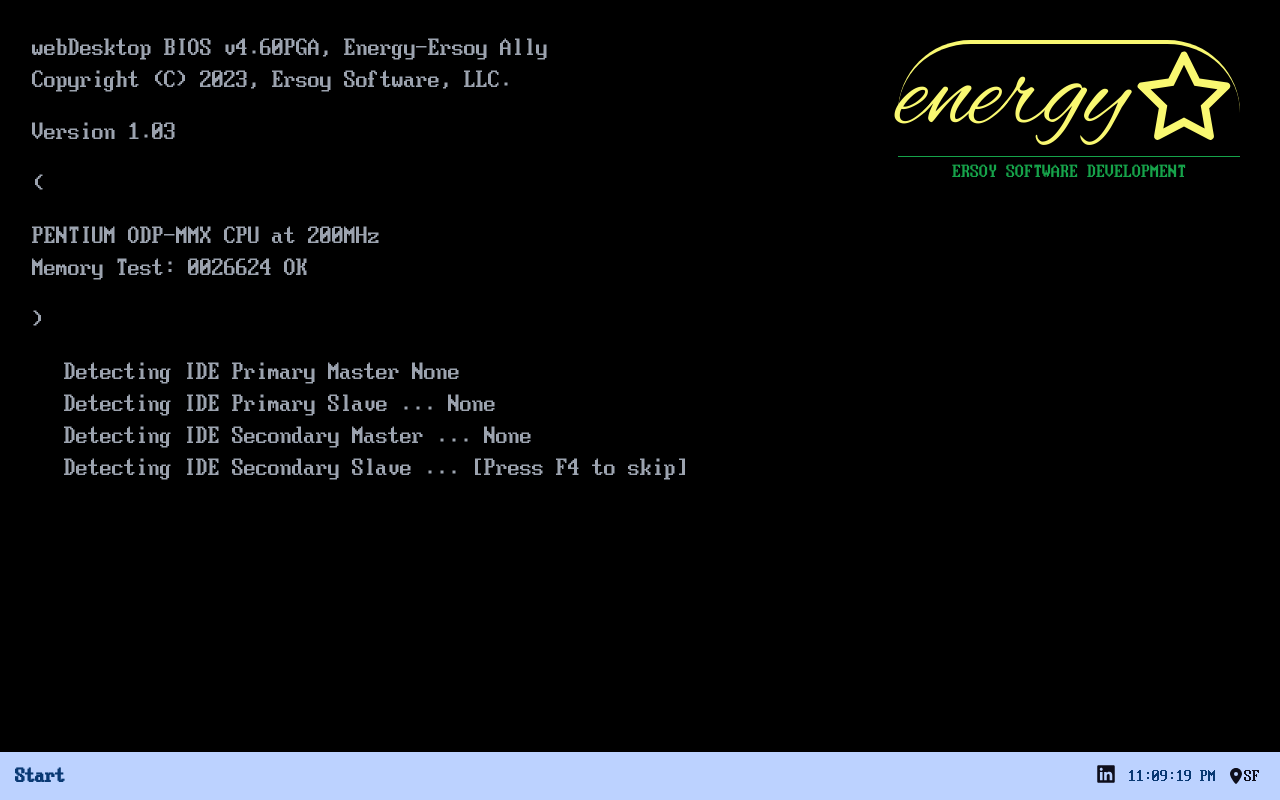
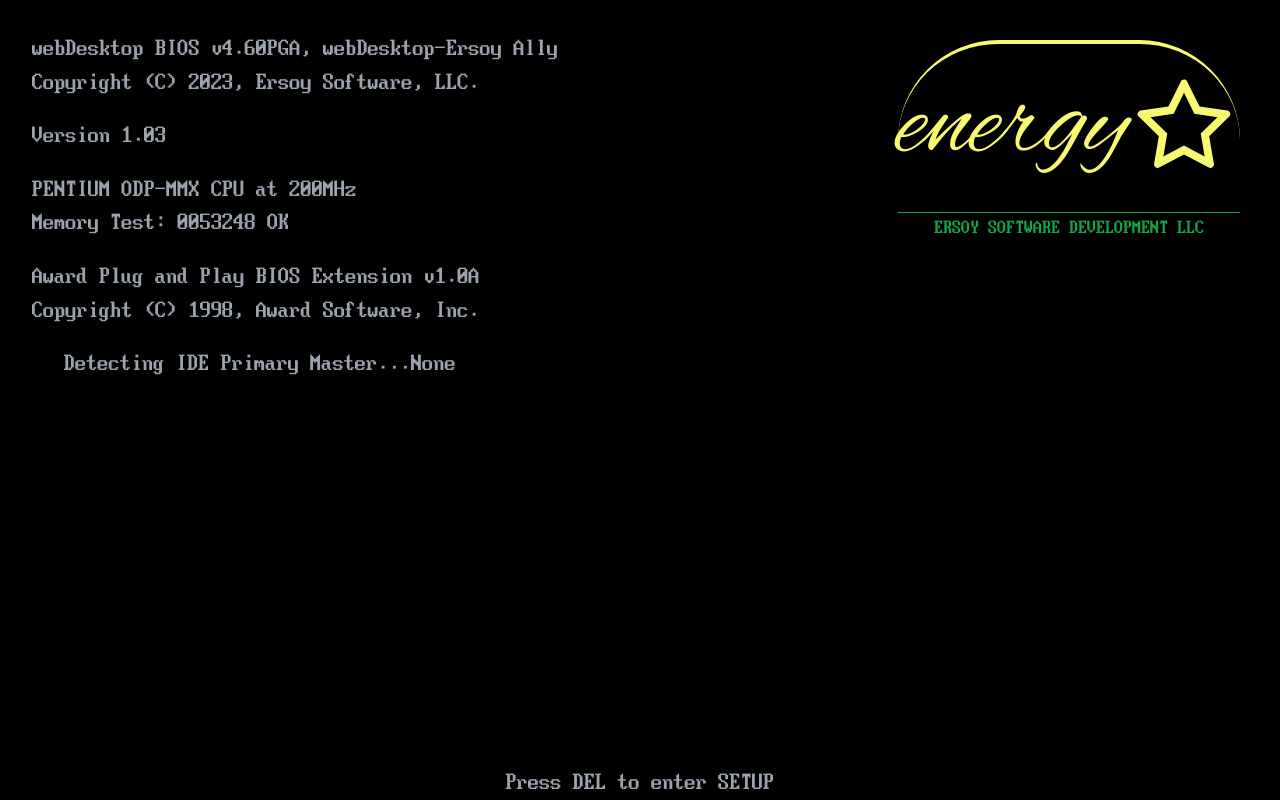
Before and after one commit to CagatayErsoy/webDesktop, a Next.js app: page /compaqBoot in a window 1280 px wide. Built offline with nearby package versions, Linux system fonts and the light colour scheme.

Commit message:
second screen fix

```diff
--- a/app/compaqBoot/EnergyStarLogo.tsx
+++ b/app/compaqBoot/EnergyStarLogo.tsx
@@ -15,7 +15,7 @@ const EnergyStarLogo: React.FC = () => {
             <div className='flex items-center justify-center'>  <span className={ brush.className}>energy </span>
                 <AiOutlineStar /> </div>
 
-                <div className="text-lg text-center text-green-600  border-t border-green-600">ERSOY SOFTWARE DEVELOPMENT</div>
+                <div className="text-lg text-center text-green-600  border-t border-green-600">ERSOY SOFTWARE DEVELOPMENT LLC</div>
             </div>
         </div>
     );
--- a/app/compaqBoot/page.tsx
+++ b/app/compaqBoot/page.tsx
@@ -10,13 +10,48 @@ const CompaqBoot: React.FC = () => {
   const [showMemoryTest, setShowMemoryTest] = useState<boolean>(true);
   const [showAwardBios, setShowAwardBios] = useState<boolean>(false);
   const [showIdeInfo, setShowIdeInfo] = useState<boolean>(false);
-  const [ideInfo,setIdeInfo]=useState<string[]>([])
-  const maxMemory = 26210;
+  const [ideInfo, setIdeInfo] = useState<string[]>([]);
+  const [ideInfoIndex, setIdeInfoIndex] = useState<number>(0);
+  const [OSScreen, setOSScreen]=useState(false)
+  const maxMemory = 52420;
+  const ideInfoText = [
+    "Detecting IDE Primary Master...None",
+    "Detecting IDE Primary Slave ... None,",
+    "Detecting IDE Secondary Master ... None",
+    "Detecting IDE Secondary Slave ... None",
+  ];
   //typing animation
   const count = useMotionValue(0);
   // const rounded = useTransform(count, (latest) => Math.round(latest));
   // const displayText = useTransform(rounded, (latest) =>
   // // baseText.slice(0, latest))
+  useEffect(() => {
+    let ideInfoTimeout: ReturnType<typeof setInterval>;
+    if ( showIdeInfo) {
+      ideInfoTimeout = setInterval(() => {
+       if( ideInfoIndex < ideInfoText.length ){
+        setIdeInfoIndex(ideInfoIndex + 1);
+        setIdeInfo(prev=> [...prev, ideInfoText[ideInfoIndex]])
+       }
+        else if(ideInfoIndex === ideInfoText.length ){
+          setOSScreen(true)
+
+         setTimeout(()=>{
+          setIsBooting(false)
+          },2000)
+
+        }
+
+      }, 1000);
+    }
+
+    return () => {
+      clearInterval(ideInfoTimeout);
+    };
+  }, [showIdeInfo,ideInfoIndex ]);
+
+
+
 
   useEffect(() => {
     let interval: ReturnType<typeof setInterval>;
@@ -24,15 +59,14 @@ const CompaqBoot: React.FC = () => {
     if (showMemoryTest && memoryCount < maxMemory) {
       interval = setInterval(() => {
         setMemoryCount((prevCount) => {
-          const nextCount = prevCount + 1024; // Increment by 1024 to simulate memory check
+          const nextCount = prevCount + 1024;
           if (nextCount >= maxMemory) {
             clearInterval(interval);
-             // Hide memory test
-            setShowAwardBios(true); // Show Award BIOS Extension info
+            setShowAwardBios(true);
             setTimeout(() => {
-              setShowAwardBios(false); // Hide Award BIOS Extension info
               setShowIdeInfo(true); // Show IDE info
-              setIsBooting(false); // Set loading to false once done
+
+              ; // Set loading to false once done
             }, 1000); // Wait for 1 second before showing IDE info
           }
           return nextCount;
@@ -45,51 +79,63 @@ const CompaqBoot: React.FC = () => {
     };
   }, [memoryCount, setIsBooting]);
 
+
   const formatMemoryCount = (count: number): string => {
     return count.toString().padStart(7, "0");
   };
   const animateDots = () => {
-    let dotString = '';
+    let dotString = "";
     const maxDots = 5;
     let currentDots = 0;
 
     const interval = setInterval(() => {
-      dotString = '.'.repeat(currentDots);
-      setIdeInfo(prev => [...prev.slice(0, -1), `${dotString}`]);
+      dotString = ".".repeat(currentDots);
+      setIdeInfo((prev) => [...prev.slice(0, -1), `${dotString}`]);
       currentDots = (currentDots + 1) % (maxDots + 1);
-    }, 500); // Adjust timing as needed
+    }, 500);
 
-    return () => clearInterval(interval); // Function to stop the animation
+    return () => clearInterval(interval);
   };
+  if (OSScreen) {
+    return (
+      <div className="flex w-full h-screen items-center justify-center bg-black text-white">
+        <div className="text-center">
+          <h1 className="text-6xl font-bold mb-4">WebDesktop</h1>
+          <p className="text-2xl">Loading operating system...</p>
+        </div>
+      </div>
+    );
+  }
   return (
-    <div className="relative w-full h-screen bg-black text-gray-400 text-2xl">
+    <div className="relative w-full h-screen bg-black text-gray-400 text-[1.4rem]">
       <EnergyStarLogo />
       <div className="flex flex-col p-8 gap-5">
         <div>
-          <p>webDesktop BIOS v4.60PGA, Energy-Ersoy Ally</p>
+          <p>webDesktop BIOS v4.60PGA, webDesktop-Ersoy Ally</p>
           <p>Copyright (C) 2023, Ersoy Software, LLC.</p>
         </div>
         <div>
           <p>Version 1.03</p>
         </div>
-        (
-          <div>
-            <p>PENTIUM ODP-MMX CPU at 200MHz</p>
-            <p>Memory Test: {formatMemoryCount(memoryCount)} OK</p>
-          </div>
-        )
+
+        <div>
+          <p>PENTIUM ODP-MMX CPU at 200MHz</p>
+          <p>
+            Memory Test: {formatMemoryCount(memoryCount)}{" "}
+            {showAwardBios && "OK"}
+          </p>
+        </div>
         {showAwardBios && (
           <div>
             <p>Award Plug and Play BIOS Extension v1.0A</p>
             <p>Copyright (C) 1998, Award Software, Inc.</p>
           </div>
         )}
-        {showIdeInfo && (
+       {showIdeInfo && (
           <div className="mx-8">
-            <p>Detecting IDE Primary Master  None</p>
-            <p>Detecting IDE Primary Slave ... None</p>
-            <p>Detecting IDE Secondary Master ... None</p>
-            <p>Detecting IDE Secondary Slave ... [Press F4 to skip]</p>
+            {ideInfo.map((text, index) => (
+              <p key={index}>{text}</p>
+            ))}
           </div>
         )}
       </div>
```
